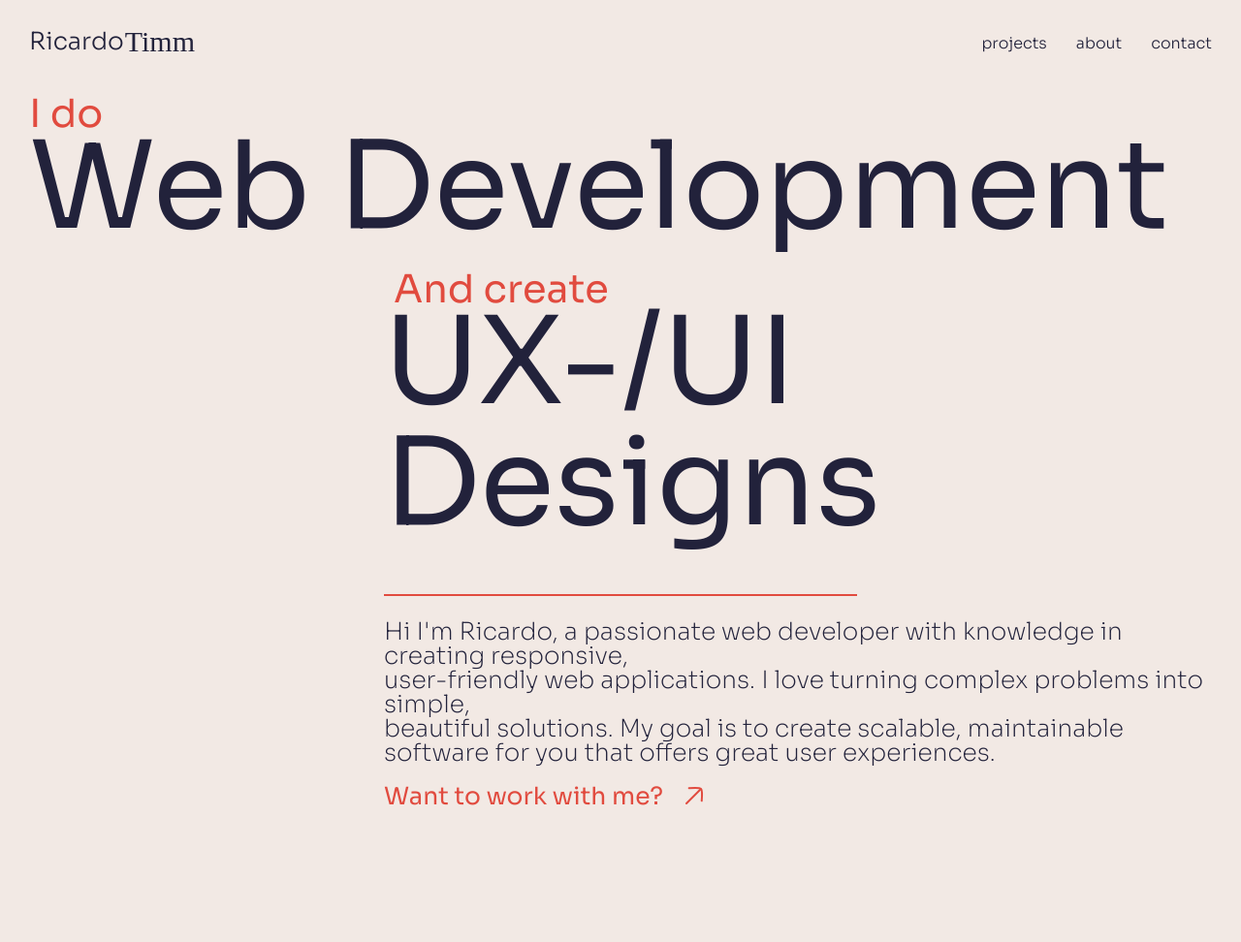
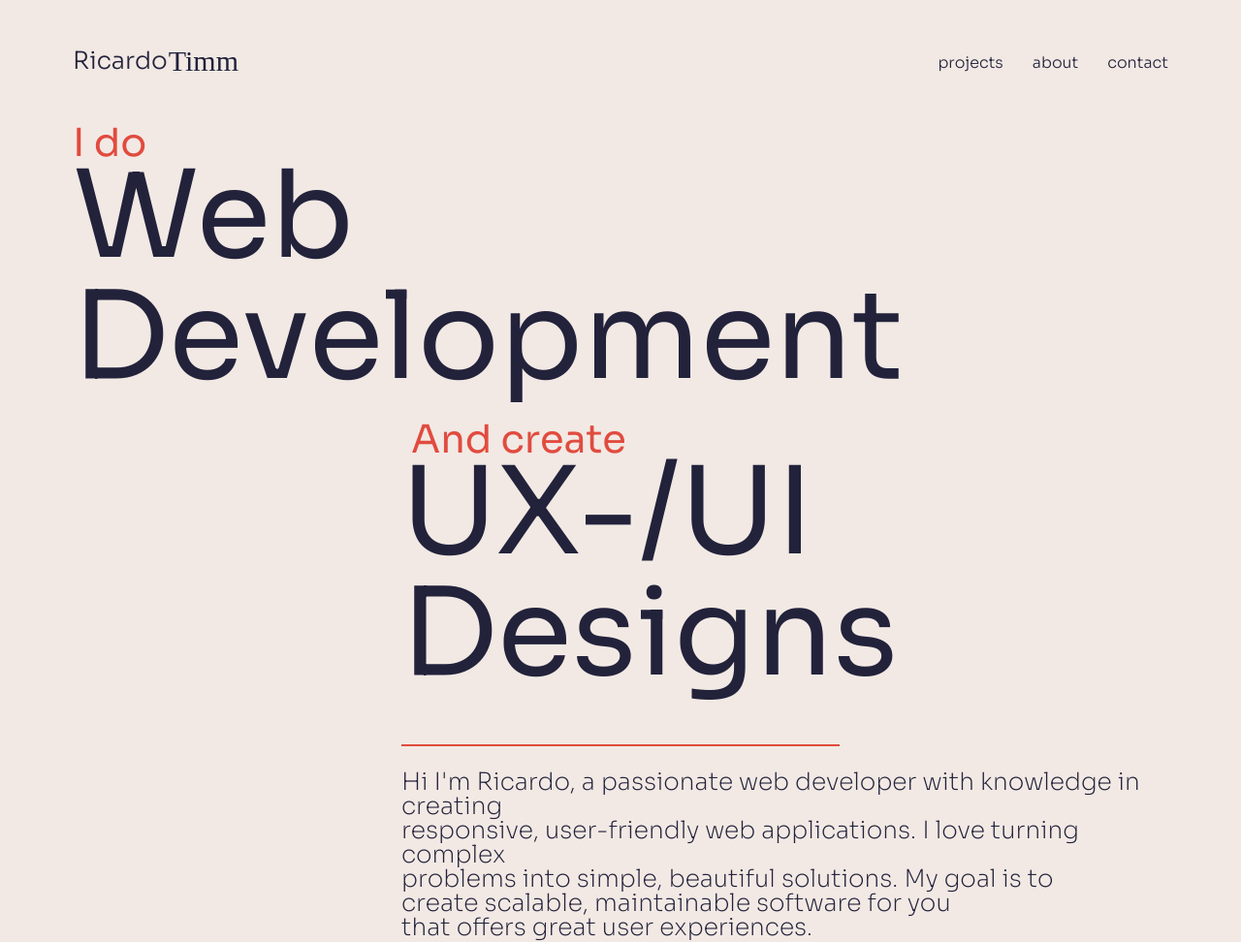
Before and after one commit to ricardotimmr/portfolio-page, a plain HTML site: page public/index.html in a window 1280 px wide. Shown: the top 972 px of the page at 97% size. Before the commit the page ends 867 px from the top, so only its background shows below. Drawn offline with Linux system fonts and the light colour scheme; a web font is replaced by a local one.

Commit message:
small adjustments in body padding and margin, as well as text

```diff
--- a/public/index.html
+++ b/public/index.html
@@ -69,9 +69,9 @@
 
                 <div>
                   <p class="sora-extraLight">
-                    Hi I'm Ricardo, a passionate web developer with knowledge in creating responsive,<br> user-friendly web applications.
-                    I love turning complex problems into simple,<br> beautiful solutions. My goal is to create scalable, maintainable <br>
-                    software for you that offers great user experiences.
+                    Hi I'm Ricardo, a passionate web developer with knowledge in creating <br>responsive, user-friendly web applications.
+                    I love turning complex <br>problems into simple, beautiful solutions. My goal is to <br>create scalable, maintainable
+                    software for you <br>that offers great user experiences.
                   </p>
 
                   <div class="call-to-action">
--- a/src/styles/base.css
+++ b/src/styles/base.css
@@ -13,7 +13,7 @@ body {
 
 body{
   margin: 0 var(--xxl);
-  padding: 30px;
+  padding: 0 75px;
 }
 
 header {
--- a/src/styles/components.css
+++ b/src/styles/components.css
@@ -4,7 +4,8 @@ nav {
   display: flex;
   justify-content: space-between;
   align-items: center;
-  /* padding: 1rem 2rem; */
+  padding: 10px 0;
+  margin-top: 40px;
 
   .displayname {
     display: flex;
@@ -23,6 +24,7 @@ nav {
         position: relative;
         bottom: 2px;
         font-size: var(--font-size-xxs);
+        transition: color 0.3s ease-in-out;
       }
 
       .displaynameTimm:hover {
@@ -39,6 +41,7 @@ nav {
       color: var(--color-dark-blue);
       font-size: var(--font-size-small);
       cursor: pointer;
+      transition: color 0.3s ease-in-out;
     }
 
     a:hover {
@@ -114,12 +117,14 @@ nav {
         font-size: var(--font-size-xxxs); /* Adjust the size of the 'Want to work with me' text */
         color: var(--color-action-color); /* Action color for the text */
         margin-right: 1rem; /* Space between text and icon */
+        transition: color 0.3s ease-in-out;
       }
 
       svg {
         color: var(--color-action-color); /* Apply action color to SVG stroke */
         width: 32px;
         height: 32px;
+        transition: color 0.3s ease-in-out;
       }
 
       &:hover {
```
